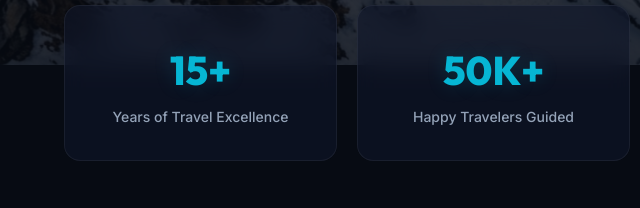
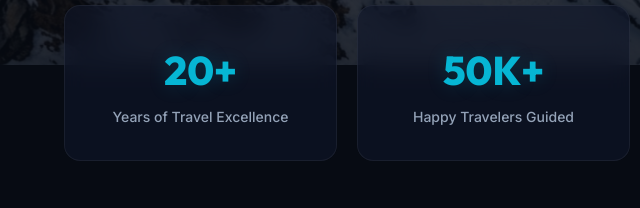
Before and after one commit to amansaurav41-oss/Tour-Travels, a plain HTML site: page index.html in a window 1280 px wide. Shown: the part 710-918 px from the top of the page, 0-640 px from the left. Drawn offline with Linux system fonts and the light colour scheme.

Commit message:
Update stats counter to 20+ Years of Travel Excellence

```diff
--- a/index.html
+++ b/index.html
@@ -180,7 +180,7 @@
     <section class="stats-section" id="statsSection">
         <div class="container stats-grid">
             <div class="stat-card">
-                <h3 class="stat-number">15+</h3>
+                <h3 class="stat-number">20+</h3>
                 <p class="stat-label">Years of Travel Excellence</p>
             </div>
             <div class="stat-card">
```
